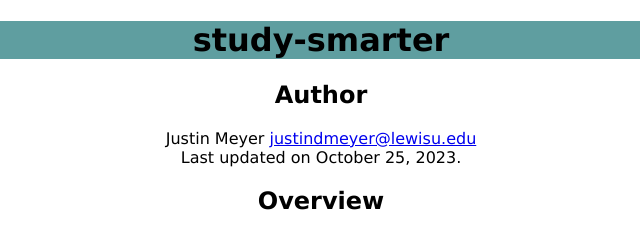
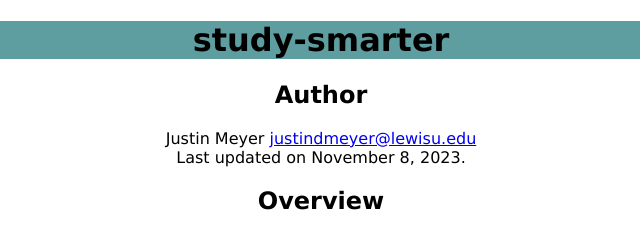
Before and after one commit to justindmeyer/class-project-proposal, a plain HTML site: page index.html in a window 1280 px wide. Shown: the top 232 px of the page, 319-959 px from the left. Drawn offline with Linux system fonts and the light colour scheme.

Commit message:
Update index.html

```diff
--- a/index.html
+++ b/index.html
@@ -13,7 +13,7 @@
 <h2>Author</h2>
 <p>
     Justin Meyer <a href="mailto:justindmeyer@lewisu.edu">justindmeyer@lewisu.edu</a><br>
-    Last updated on October 25, 2023.
+    Last updated on November 8, 2023.
 </p>
 
 <h2>Overview</h2>
```
